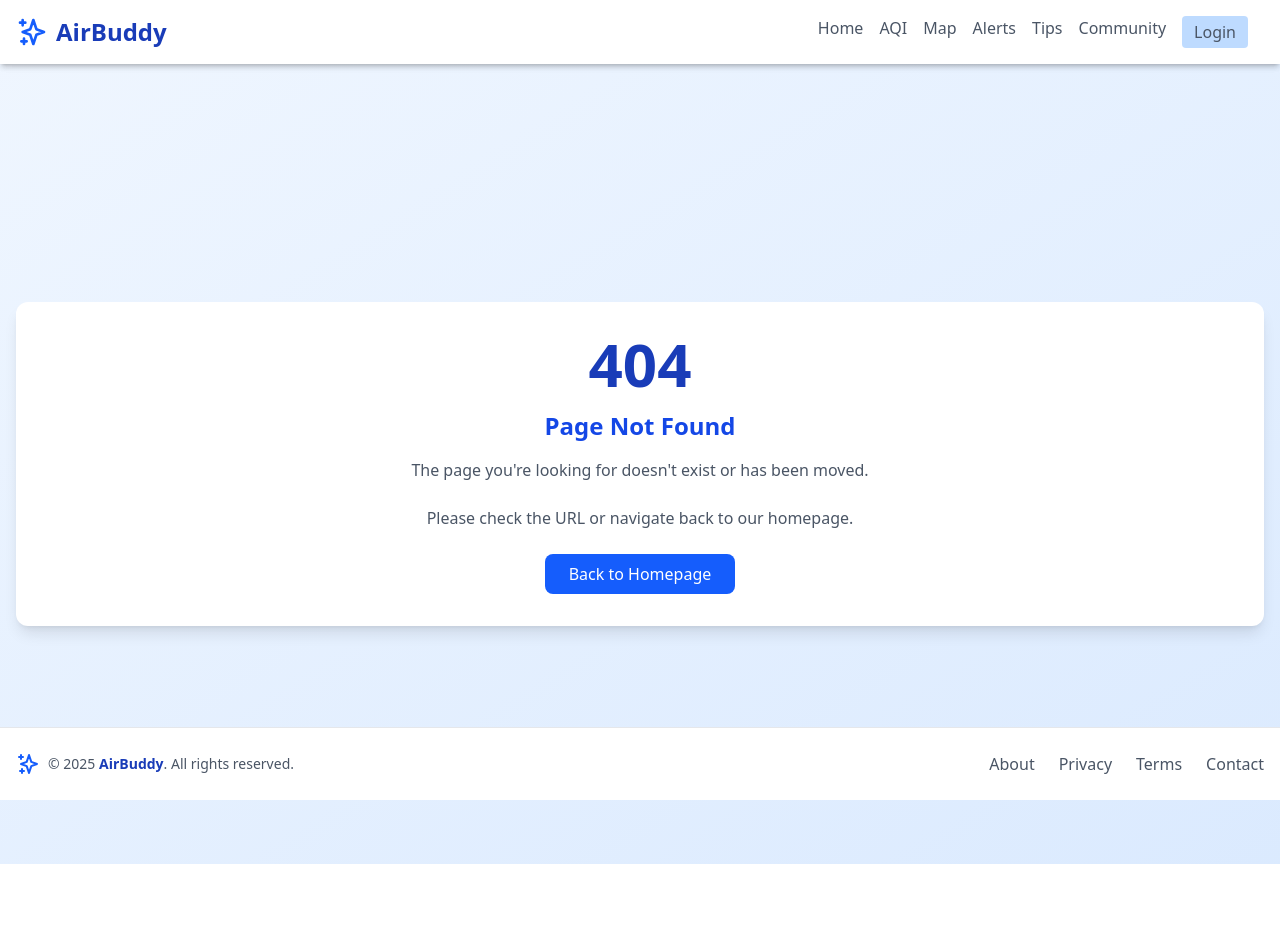
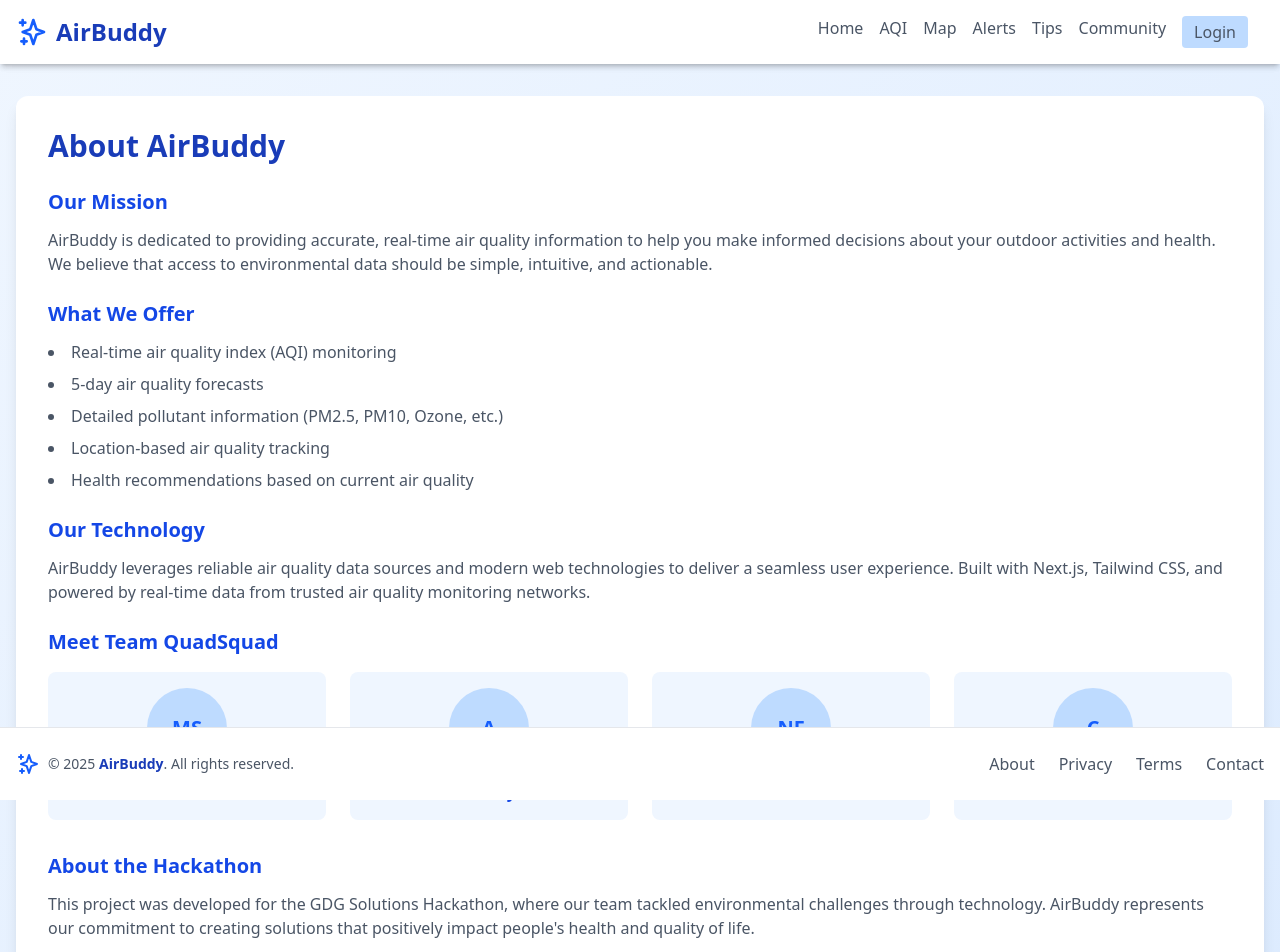
Before and after one commit to Scemworks/gdg-solutions-hackathon, a Next.js app in the folder airbuddy-frontend/: page /about in a window 1280 px wide. Before the commit this address had no page. Shown: the top 952 px of the page. Built offline with nearby package versions, Linux system fonts and the light colour scheme.

Commit message:
Added about page

```diff
--- /dev/null
+++ b/airbuddy-frontend/src/app/about/page.tsx
@@ -0,0 +1,106 @@
+import React from 'react';
+import Link from 'next/link';
+import Header from '../components/header';
+
+export default function AboutPage() {
+    return (
+        <>
+            <Header />
+            <div className="min-h-screen bg-gradient-to-br from-blue-50 to-blue-100 dark:from-gray-800 dark:to-gray-900">
+                <div className="container mx-auto px-4 py-8">
+                    <div className="bg-white dark:bg-gray-800 rounded-xl shadow-lg dark:shadow-gray-900/30 p-8 mb-8">
+                        <h1 className="text-3xl font-bold text-blue-800 dark:text-blue-400 mb-6">About AirBuddy</h1>
+
+                        <section className="mb-6">
+                            <h2 className="text-xl font-semibold text-blue-700 dark:text-blue-300 mb-3">Our Mission</h2>
+                            <p className="text-gray-600 dark:text-gray-300 mb-3">
+                                AirBuddy is dedicated to providing accurate, real-time air quality information to help you make informed decisions
+                                about your outdoor activities and health. We believe that access to environmental data should be simple, intuitive,
+                                and actionable.
+                            </p>
+                        </section>
+
+                        <section className="mb-6">
+                            <h2 className="text-xl font-semibold text-blue-700 dark:text-blue-300 mb-3">What We Offer</h2>
+                            <ul className="list-disc list-inside text-gray-600 dark:text-gray-300 space-y-2 mb-3">
+                                <li>Real-time air quality index (AQI) monitoring</li>
+                                <li>5-day air quality forecasts</li>
+                                <li>Detailed pollutant information (PM2.5, PM10, Ozone, etc.)</li>
+                                <li>Location-based air quality tracking</li>
+                                <li>Health recommendations based on current air quality</li>
+                            </ul>
+                        </section>
+
+                        <section className="mb-6">
+                            <h2 className="text-xl font-semibold text-blue-700 dark:text-blue-300 mb-3">Our Technology</h2>
+                            <p className="text-gray-600 dark:text-gray-300 mb-3">
+                                AirBuddy leverages reliable air quality data sources and modern web technologies to deliver a
+                                seamless user experience. Built with Next.js, Tailwind CSS, and powered by real-time data from
+                                trusted air quality monitoring networks.
+                            </p>
+                        </section>
+
+                        <section className="mb-8">
+                            <h2 className="text-xl font-semibold text-blue-700 dark:text-blue-300 mb-4">Meet Team QuadSquad</h2>
+
+                            <div className="grid grid-cols-1 md:grid-cols-2 lg:grid-cols-4 gap-6">
+                                {/* Team Member 1 */}
+                                <div className="bg-blue-50 dark:bg-gray-700 rounded-lg p-4 text-center">
+                                    <div className="w-20 h-20 mx-auto bg-blue-200 dark:bg-blue-800 rounded-full flex items-center justify-center mb-3">
+                                        <span className="text-xl font-bold text-blue-600 dark:text-blue-300">MS</span>
+                                    </div>
+                                    <h3 className="font-semibold text-blue-700 dark:text-blue-300">Mohammed Shadin</h3>
+                                </div>
+
+                                {/* Team Member 2 */}
+                                <div className="bg-blue-50 dark:bg-gray-700 rounded-lg p-4 text-center">
+                                    <div className="w-20 h-20 mx-auto bg-blue-200 dark:bg-blue-800 rounded-full flex items-center justify-center mb-3">
+                                        <span className="text-xl font-bold text-blue-600 dark:text-blue-300">A</span>
+                                    </div>
+                                    <h3 className="font-semibold text-blue-700 dark:text-blue-300">Aiswarya</h3>
+                                </div>
+
+                                {/* Team Member 3 */}
+                                <div className="bg-blue-50 dark:bg-gray-700 rounded-lg p-4 text-center">
+                                    <div className="w-20 h-20 mx-auto bg-blue-200 dark:bg-blue-800 rounded-full flex items-center justify-center mb-3">
+                                        <span className="text-xl font-bold text-blue-600 dark:text-blue-300">NF</span>
+                                    </div>
+                                    <h3 className="font-semibold text-blue-700 dark:text-blue-300">N. Fadeela</h3>
+                                </div>
+
+                                {/* Team Member 4 */}
+                                <div className="bg-blue-50 dark:bg-gray-700 rounded-lg p-4 text-center">
+                                    <div className="w-20 h-20 mx-auto bg-blue-200 dark:bg-blue-800 rounded-full flex items-center justify-center mb-3">
+                                        <span className="text-xl font-bold text-blue-600 dark:text-blue-300">C</span>
+                                    </div>
+                                    <h3 className="font-semibold text-blue-700 dark:text-blue-300">Cenna</h3>
+                                </div>
+                            </div>
+                        </section>
+
+                        <section className="mb-6">
+                            <h2 className="text-xl font-semibold text-blue-700 dark:text-blue-300 mb-3">About the Hackathon</h2>
+                            <p className="text-gray-600 dark:text-gray-300 mb-3">
+                                This project was developed for the GDG Solutions Hackathon, where our team tackled environmental
+                                challenges through technology. AirBuddy represents our commitment to creating solutions that
+                                positively impact people's health and quality of life.
+                            </p>
+                            <p className="text-gray-600 dark:text-gray-300">
+                                Our solution addresses key UN Sustainable Development Goals, including SDG 3 (Good Health and Well-being),
+                                SDG 11 (Sustainable Cities and Communities), and SDG 13 (Climate Action) by providing accessible
+                                air quality information that helps people make healthier decisions and raises awareness about
+                                environmental conditions.
+                            </p>
+                        </section>
+
+                        <div className="text-center mt-8">
+                            <Link href="/" className="inline-block bg-blue-600 hover:bg-blue-700 dark:bg-blue-700 dark:hover:bg-blue-600 text-white font-medium py-2 px-6 rounded-lg transition-colors">
+                                Back to Homepage
+                            </Link>
+                        </div>
+                    </div>
+                </div>
+            </div>
+        </>
+    );
+}
```
